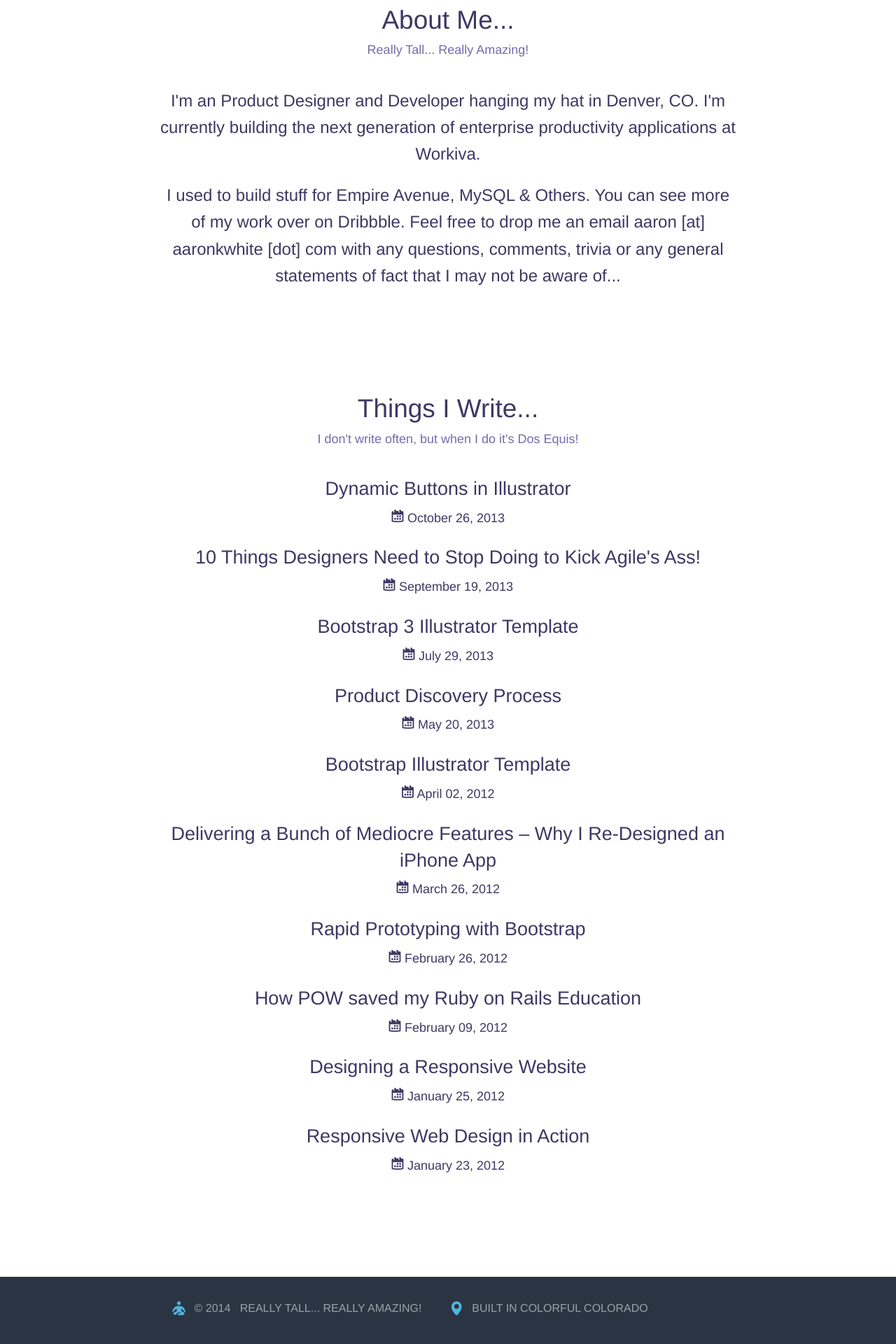
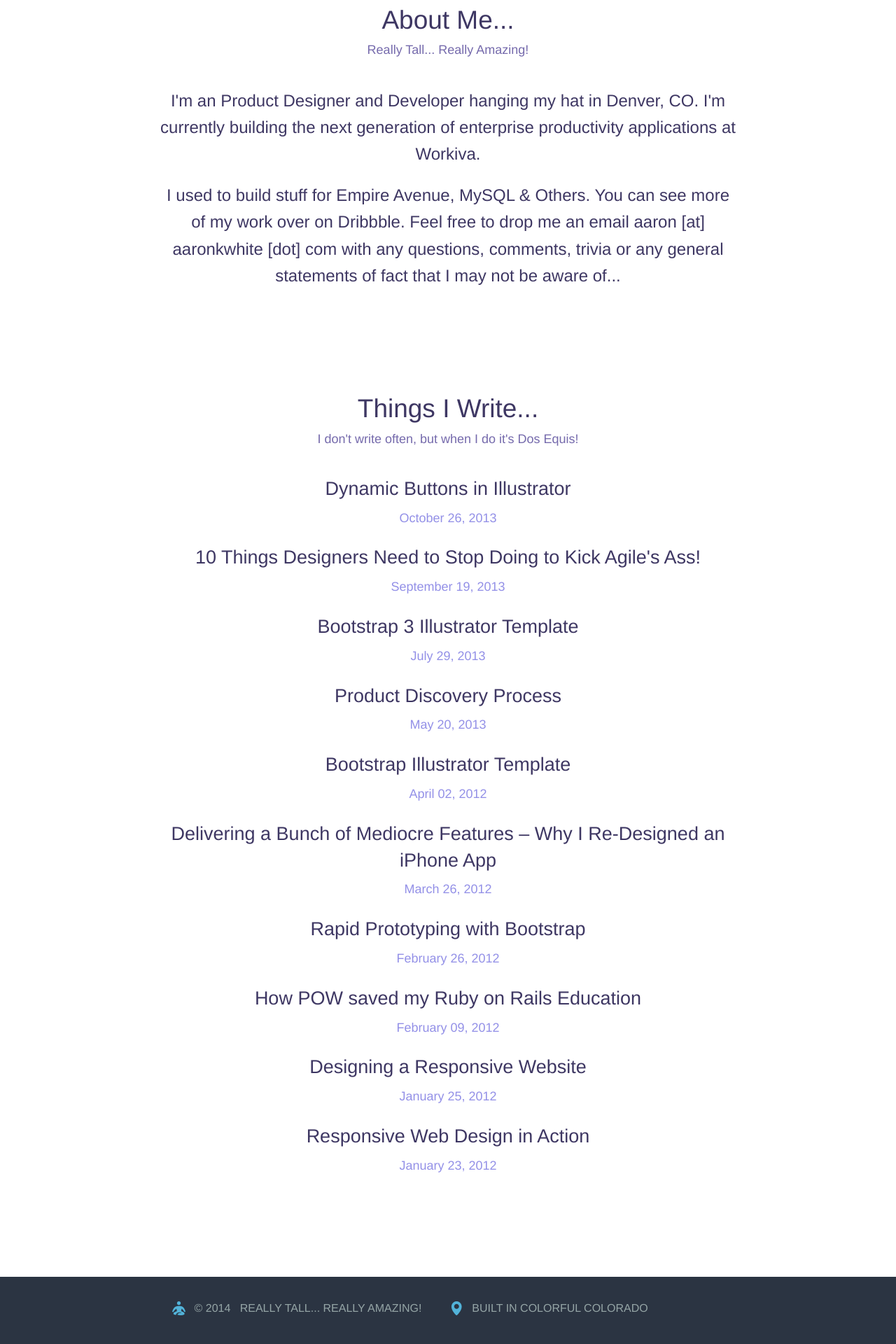
Before and after one commit to aaronkwhite/aaronkwhite.github.com, a Jekyll site: the page built from index.html, in a window 1280 px wide. Shown: the part 1022-2942 px from the top of the page at 70% size. Built offline with Jekyll 4.4.1, drawn with Linux system fonts in a browser that asks for light colours; Markdown is read by kramdown in place of the engine named in the settings; comment, search, counter and statistics services are not loaded.

Commit message:
tweaked the subheader weight... might need to be a tad bigger

```diff
--- a/_includes/writings.html
+++ b/_includes/writings.html
@@ -12,8 +12,8 @@
         {% for post in site.posts limit: 10 %}
           <li>
             <h3><a href="{{ post.url }}">{{ post.title }}</a></h3>
-            <p>
-              <span class="ss-calendar"></span> {{ post.date | date: "%B %d, %Y" }}
+            <p class="date">
+              {{ post.date | date: "%B %d, %Y" }}
             </p>
           </li>
         {% endfor %}
--- a/scss/style.scss
+++ b/scss/style.scss
@@ -8,6 +8,7 @@
 
 body {
   background: $white;
+  font-weight: 100;
 }
 
 h1, h2, h3, h4, h5, h6 {
@@ -27,6 +28,7 @@
 }
 
 .subheader {
+  font-weight: 100;
   margin-bottom: rem-calc(40);
 }
 
@@ -137,10 +139,14 @@
     }
     h3 {
       margin: 0 0 rem-calc(8) 0;
+      font-weight: 100;
     }
     p {
       font-size: rem-calc(18);
       margin: 0;
+    }
+    .date {
+      color: $purple;
     }
   }
 }
```
Also changed, not shown: stylesheets/style.css, 3 other files.
